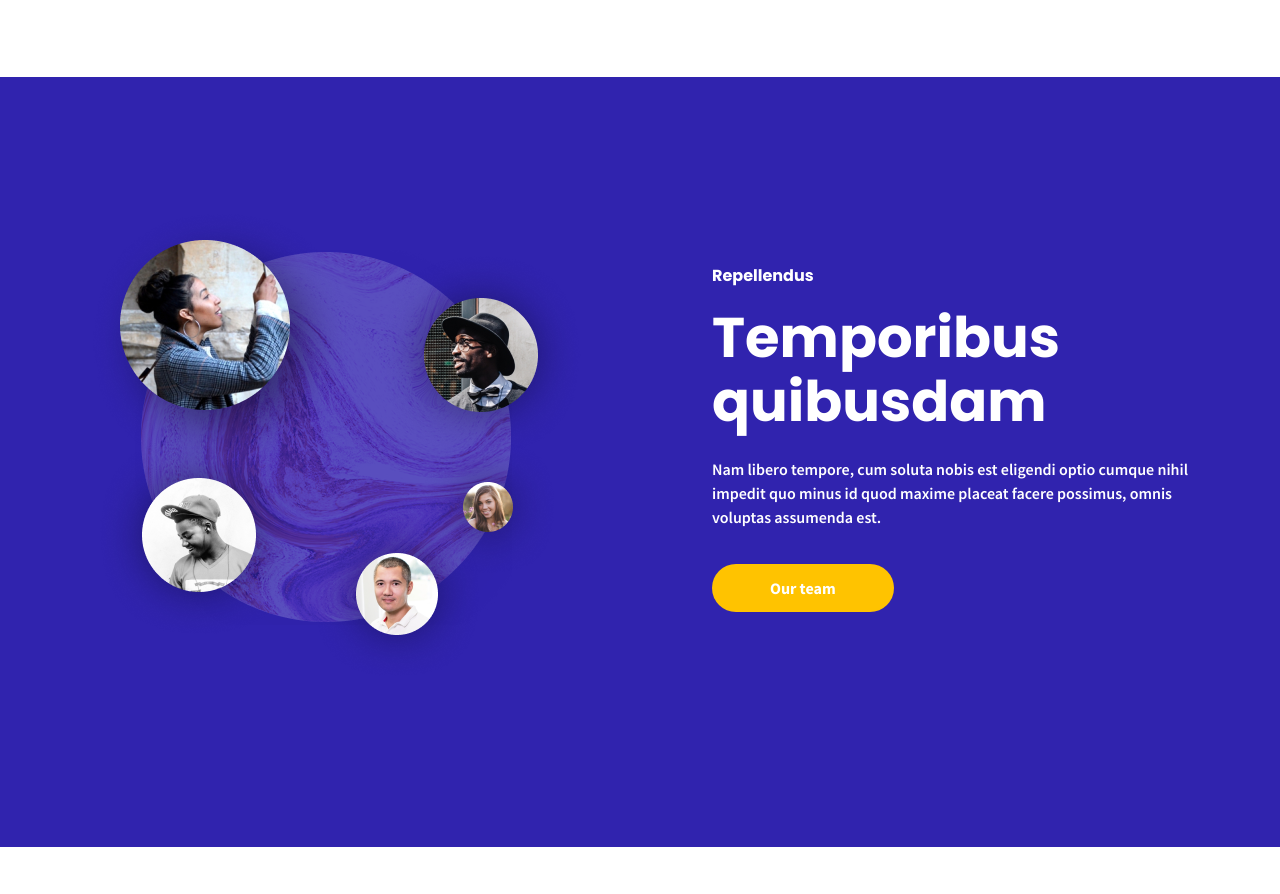
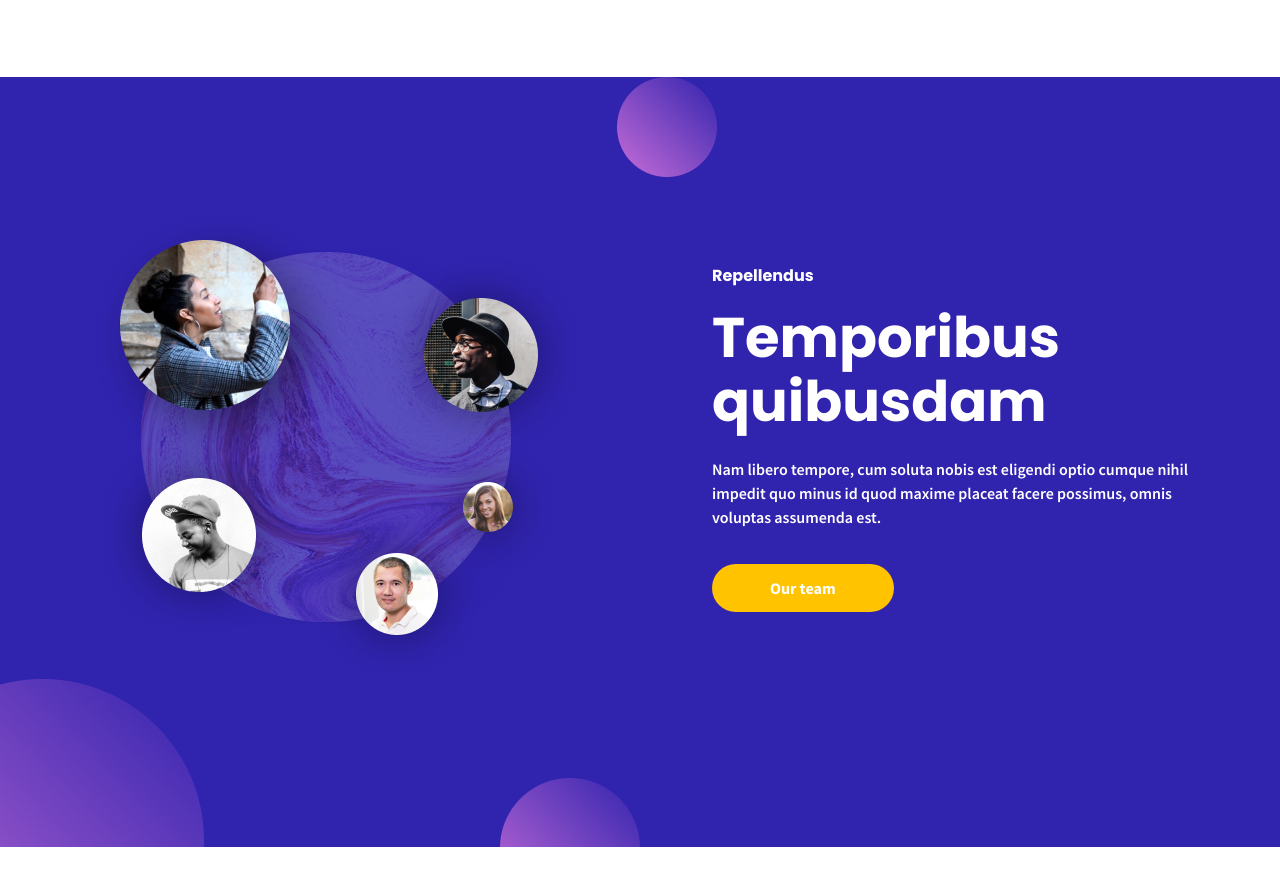
Before and after one commit to imaneelboutachfaiti/relap, a plain HTML site: page index.html in a window 1280 px wide. Shown: the part 2958-3852 px from the top of the page. Drawn offline with Linux system fonts and the light colour scheme.

Commit message:
Design improvements

```diff
--- a/index.html
+++ b/index.html
@@ -215,6 +215,9 @@
           </p>
           <button class="btn our-team-btn">Our team</button>
         </div>
+        <img class="shape1" src="images/shape1.png" />
+        <img class="shape2" src="images/shape2.png" />
+        <img class="shape3" src="images/shape3.png" />
       </div>
     </div>
     <div class="officis-debitis container">
--- a/style.css
+++ b/style.css
@@ -389,6 +389,7 @@ body {
 .bleu-section {
   background-color: #3023ae;
   padding-bottom: 222px;
+  position: relative;
 }
 
 .bleu-content-title {
@@ -436,6 +437,24 @@ body {
 .bleu-image5 {
   top: 48%;
   left: -11%;
+}
+
+.shape1 {
+  position: absolute;
+  top: 0;
+  right: 44%;
+}
+
+.shape2 {
+  position: absolute;
+  bottom: 0;
+  left: 0;
+}
+
+.shape3 {
+  position: absolute;
+  bottom: 0;
+  right: 50%;
 }
 
 .officis-debitis-paragraph {
```
Also changed, not shown: images/relap-logo.png, images/shape1.png (renamed from images/purpple-oval.png), images/shape2.png (added), images/shape3.png (added).
